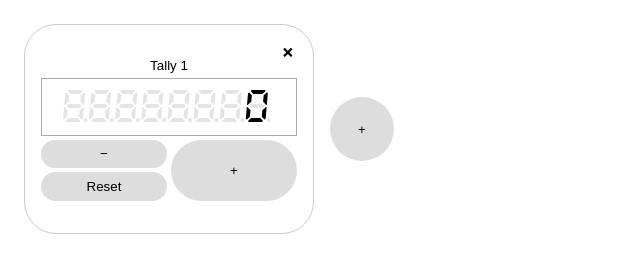
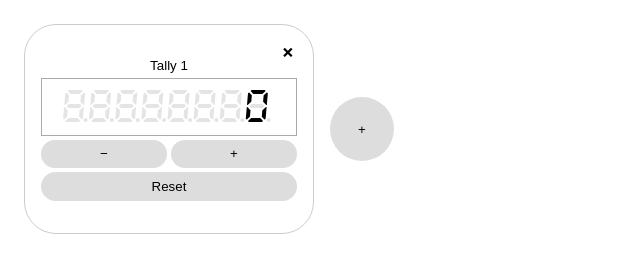
Before and after one commit to mccreery/sandbox, a plain HTML site: page web/tally/index.html in a window 1280 px wide. Shown: the whole page, without its empty margins (0-640 px from the left). Drawn offline with nearby package versions, Linux system fonts and the light colour scheme; files that its build step writes are made by us from their sources.

Commit message:
Rearrange buttons on tally

```diff
--- a/web/tally/script.js
+++ b/web/tally/script.js
@@ -15,15 +15,15 @@ function createTally(initialValue) {
   output.value = initialValue;
   output.className = "tally-box";
 
+  const minus = document.createElement("button");
+  minus.className = "tally-button minus";
+  minus.innerText = "−"; // Minus sign, not ASCII
+  minus.onclick = () => --output.value;
+
   const plus = document.createElement("button");
   plus.className = "tally-button plus";
   plus.innerText = "+";
   plus.onclick = () => ++output.value;
-
-  const minus = document.createElement("button");
-  minus.className = "tally-button minus";
-  minus.innerText = "−"; // Minus sign, not ASCII
-  minus.onclick = () => --output.value;
 
   const reset = document.createElement("button");
   reset.className = "tally-button reset";
@@ -34,8 +34,8 @@ function createTally(initialValue) {
   root.className = "tally";
   root.appendChild(name);
   root.appendChild(output);
+  root.appendChild(minus);
   root.appendChild(plus);
-  root.appendChild(minus);
   root.appendChild(reset);
 
   const close = document.createElement("button");
--- a/web/tally/style.scss
+++ b/web/tally/style.scss
@@ -26,9 +26,9 @@ button {
   &::-moz-focus-inner { border: 0; }
 }
 
-.plus { grid-area: 3 / 2 / 5 / 3; }
 .minus { grid-area: 3 / 1 / 4 / 2; }
-.reset { grid-area: 4 / 1 / 5 / 2; }
+.plus { grid-area: 3 / 2 / 4 / 3; }
+.reset { grid-area: 4 / 1 / 4 / 3; }
 
 .close-button {
   position: absolute;
```
